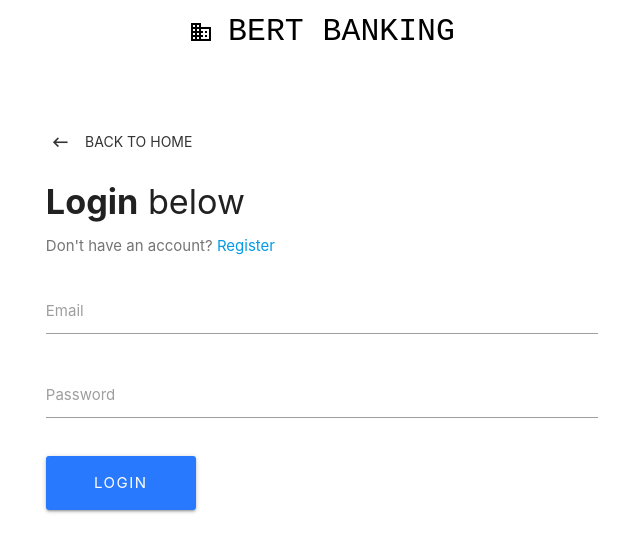
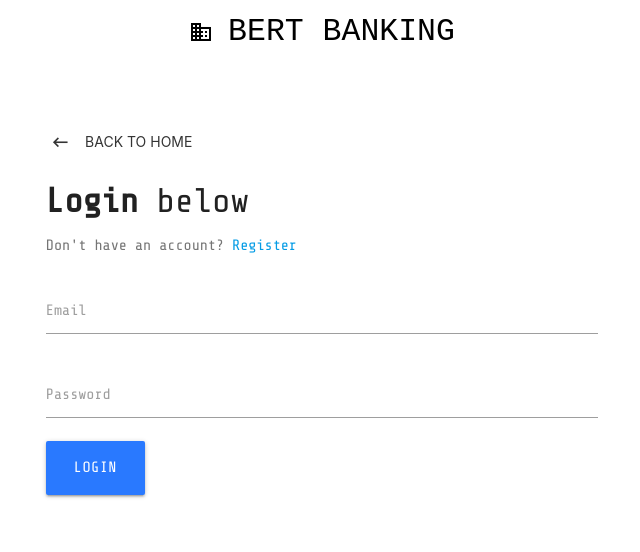
Before and after one commit to itsRobertoBorges/Bert-Bank-Application, a React (Create React App) app in the folder bank-app/frontend/: page /login in a window 1280 px wide. Shown: the top 552 px of the page, without its empty margins (318-958 px from the left). Built offline with nearby package versions, Linux system fonts and the light colour scheme.

Commit message:
changed font family

```diff
--- a/bank-app/frontend/src/components/auth/Login.js
+++ b/bank-app/frontend/src/components/auth/Login.js
@@ -63,11 +63,11 @@ class Login extends Component {
               home
             </Link>
             <div className="col s12" style={{ paddingLeft: "11.250px" }}>
-              <h4>
+              <h4 style={{ fontFamily: "Share Tech Mono, monospace" }}>
                 <b>Login</b> below
               </h4>
-              <p className="grey-text text-darken-1">
-                Don't have an account? <Link to="/register">Register</Link>
+              <p className="grey-text text-darken-1" style={{ fontFamily: "Share Tech Mono, monospace" }}>
+                Don't have an account? <Link to="/register" style={{ fontFamily: "Share Tech Mono, monospace" }}>Register</Link>
               </p>
             </div>
             <form noValidate onSubmit={this.onSubmit}>
@@ -82,7 +82,7 @@ class Login extends Component {
                     invalid: errors.email || errors.emailnotfound
                   })}
                 />
-                <label htmlFor="email">Email</label>
+                <label htmlFor="email" style={{ fontFamily: "Share Tech Mono, monospace" }}>Email</label>
                 <span className="red-text">
                   {errors.email}
                   {errors.emailnotfound}
@@ -99,7 +99,7 @@ class Login extends Component {
                     invalid: errors.password || errors.passwordincorrect
                   })}
                 />
-                <label htmlFor="password">Password</label>
+                <label htmlFor="password" style={{ fontFamily: "Share Tech Mono, monospace" }}>Password</label>
                 <span className="red-text">
                   {errors.password}
                   {errors.passwordincorrect}
@@ -107,12 +107,7 @@ class Login extends Component {
               </div>
               <div className="col s12" style={{ paddingLeft: "11.250px" }}>
                 <button
-                  style={{
-                    width: "150px",
-                    borderRadius: "3px",
-                    letterSpacing: "1.5px",
-                    marginTop: "1rem"
-                  }}
+                  style={{ fontFamily: "Share Tech Mono, monospace" }}
                   type="submit"
                   className="btn btn-large waves-effect waves-light hoverable blue accent-3"
                 >
--- a/bank-app/frontend/src/components/auth/Register.js
+++ b/bank-app/frontend/src/components/auth/Register.js
@@ -90,15 +90,15 @@ class Register extends Component {
               <i className="material-icons left">keyboard_backspace</i> Back to home
             </Link>
             <div className="col s12" style={{ paddingLeft: "11.250px" }}>
-              <h4>
+              <h4 style={{ fontFamily: "Share Tech Mono, monospace" }}>
                 <b>Register</b> below
               </h4>
-              <p className="grey-text text-darken-1">
+              <p className="grey-text text-darken-1" style={{ fontFamily: "Share Tech Mono, monospace" }}>
                 Already have an account? <Link to="/login">Log in</Link>
               </p>
             </div>
             <form noValidate onSubmit={this.onSubmit}>
-              <div className="input-field col s12">
+              <div className="input-field col s12" style={{ fontFamily: "Share Tech Mono, monospace" }}>
                 <input
                   ref={this.nameInput}
                   onChange={this.onChange}
@@ -126,7 +126,7 @@ class Register extends Component {
                     invalid: errors.email
                   })}
                 />
-                <label htmlFor="email">Email</label>
+                <label htmlFor="email" style={{ fontFamily: "Share Tech Mono, monospace" }}>Email</label>
                 <span className="red-text">{errors.email}</span>
               </div>
               <div className="input-field col s12">
@@ -140,7 +140,7 @@ class Register extends Component {
                     invalid: errors.password
                   })}
                 />
-                <label htmlFor="password">Password</label>
+                <label htmlFor="password" style={{ fontFamily: "Share Tech Mono, monospace" }}>Password</label>
                 <span className="red-text">{errors.password}</span>
               </div>
               <div className="input-field col s12">
@@ -154,7 +154,7 @@ class Register extends Component {
                     invalid: errors.password2
                   })}
                 />
-                <label htmlFor="password2">Confirm Password</label>
+                <label htmlFor="password2" style={{ fontFamily: "Share Tech Mono, monospace" }}>Confirm Password</label>
                 <span className="red-text">{errors.password2}</span>
               </div>
               <div className="col s12" style={{ paddingLeft: "11.250px" }}>
@@ -163,7 +163,8 @@ class Register extends Component {
                     width: "150px",
                     borderRadius: "3px",
                     letterSpacing: "1.5px",
-                    marginTop: "1rem"
+                    marginTop: "1rem",
+                    fontFamily: "Share Tech Mono, monospace"
                   }}
                   type="submit"
                   className="btn btn-large waves-effect waves-light hoverable blue accent-3"
```
Also changed, not shown: 1 other file (tests, documents, lock files or other folders).
